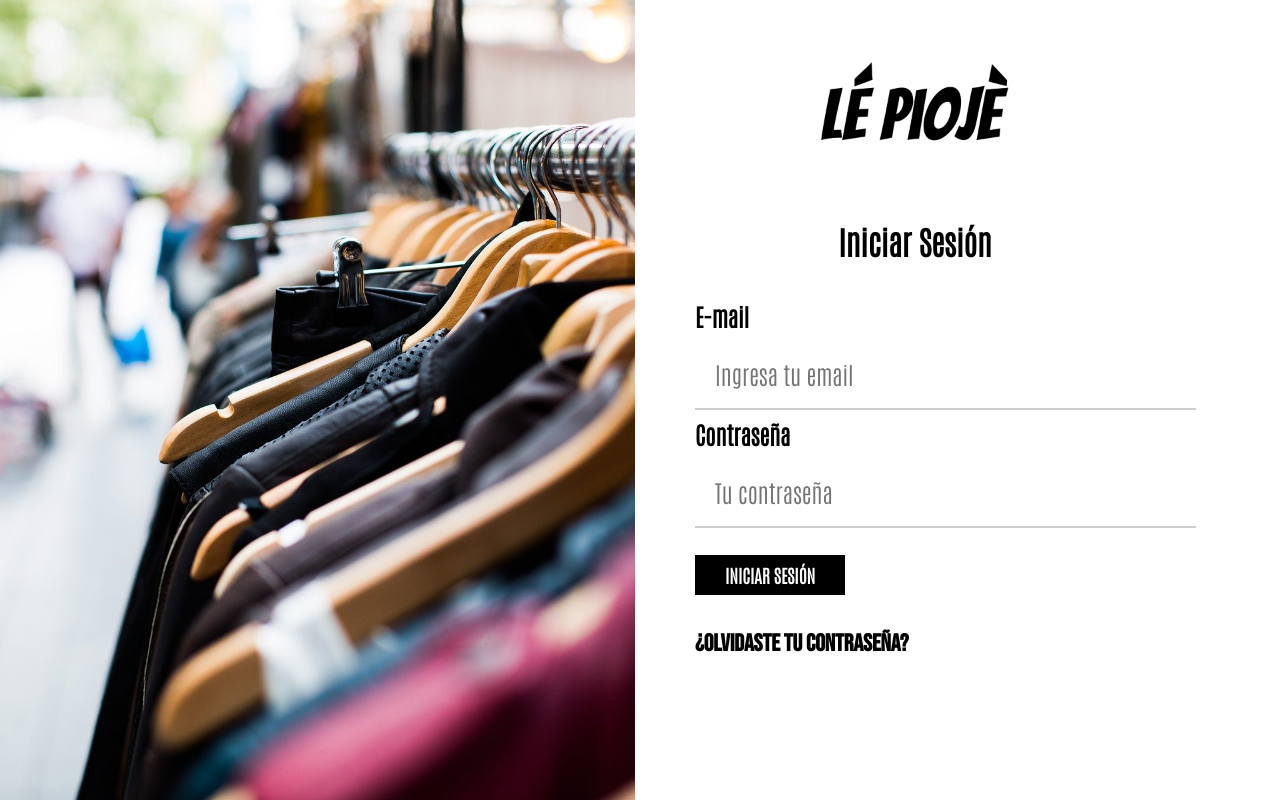
After one commit to dan13lJD/lePioje, a PHP site: page /login.html in a window 1280 px wide. The commit adds this page. Run offline with PHP 8.4, Linux system fonts and the light colour scheme.

Commit message:
Login añadido
Añadí el login

```diff
--- a/Css/estilos.css
+++ b/Css/estilos.css
@@ -1,310 +1,451 @@
-:root{
-    --blanco:#ffff;
+:root {
+    --blanco: #ffff;
     --fuentePirncipal: 'Antonio', sans-serif;
     --fuenteSecundaria: 'Bebas Neue', cursive;
+    --gris: #e1e1e1;
 }
-body{
 
+html {
+    box-sizing: border-box;
+    font-size: 62.5%;
+}
+
+body {
     font-family: var(--fuenteParrafos);
     font-size: 1.6rem;
     line-height: 2;
+}
 
+
+/*Utilidades*/
+
+.centrar {
+    text-align: center;
 }
+
+.separador {
+    padding-top: 2rem;
+}
+
+
 /*GLOBALES*/
-.contenedor{
+
+.contenedor {
     max-width: 120rem;
-    width: 90%; /*Para que el texto no se vaya para todas las orillas*/
-    margin: 0 auto;/*PARA CENTRAR*/
+    width: 90%;
+    /*Para que el texto no se vaya para todas las orillas*/
+    margin: 0 auto;
+    /*PARA CENTRAR*/
+}
 
-}
-a{
+a {
     text-decoration: none;
 }
-h1, h2,h3,h4{
+
+h1,
+h2,
+h3,
+h4 {
     font-family: var(--fuentePirncipal);
     line-height: 1.2;
+}
 
-}
-h1{
+h1 {
     font-size: 4.8rem;
 }
-h2{
+
+h2 {
     font-size: 4rem;
 }
-h3{
+
+h3 {
     font-size: 3.2rem;
 }
-h4{
+
+h4 {
     font-size: 2.8rem;
 }
-img{
+
+img {
     max-width: 100%;
+}
 
+.no-margin {
+    margin: 0;
 }
-.no-margin{
-    margin:0;
-}
-.no-padding{
+
+.no-padding {
     padding: 0;
 }
-.centrar-texto{
+
+.centrar-texto {
     text-align: center;
 }
-.header{
+
+.header {
     background-image: url(/Imagenes/baner.jpg);
-    height: 35rem;/*Esto es para mostrar la imagen completa*/
-    background-size: cover;/*Para que ocupe todo el espacio*/
+    height: 35rem;
+    /*Esto es para mostrar la imagen completa*/
+    background-size: cover;
+    /*Para que ocupe todo el espacio*/
     background-repeat: no-repeat;
-    background-position: center center;/*Esto es para cuando hagamos pequeña la ventana se centre la img*/
+    background-position: center center;
+    /*Esto es para cuando hagamos pequeña la ventana se centre la img*/
     background-color: rgba(73, 7, 7, 0.6);
+}
 
-
-}
-.header__texto{
+.header__texto {
     position: relative;
     top: -5rem;
     text-align: center;
-    color:var(--blanco);
+    color: var(--blanco);
     text-transform: uppercase;
     margin-top: 9rem;
     font-family: var(--fuentePirncipal);
     font-size: 2.2rem;
+}
 
-
-}
-.header__texto__h2{
-    font-size: 1rem;
-}
-.header__texto__p{
+.header__texto__h2 {
     font-size: 1rem;
 }
 
-@media (min-width: 768px){
-     .header__texto{
+.header__texto__p {
+    font-size: 1rem;
+}
+
+@media (min-width: 768px) {
+    .header__texto {
         margin-top: 15rem;
         color: var(--blanco);
     }
-     .header__texto__h2{
+    .header__texto__h2 {
         font-size: 4rem;
     }
-     .header__texto__p{
+    .header__texto__p {
         font-size: 3rem;
     }
 }
-@media (min-width: 768px){
-    .barra{
+
+@media (min-width: 768px) {
+    .barra {
         display: flex;
-        justify-content: space-between;/*Alinear horizontal*/
-        align-items: center;/*Alinear en vertical*/
+        justify-content: space-between;
+        /*Alinear horizontal*/
+        align-items: center;
+        /*Alinear en vertical*/
+    }
 }
 
+.logo {
+    color: var(--blanco);
 }
-.logo{
-    color:var(--blanco);
-}
-.logo__nombre{
+
+.logo__nombre {
     font-weight: 400;
 }
-.logo__bold{
+
+.logo__bold {
     font-weight: 700;
 }
-@media (min-width: 768px){
-    .navegacion{
+
+@media (min-width: 768px) {
+    .navegacion {
         display: flex;
         gap: 2rem;
     }
+}
 
-}
-.navegacion__enlace{
-    display: block;/*Para que los enlaces esten abajo de otro*/
+.navegacion__enlace {
+    display: block;
+    /*Para que los enlaces esten abajo de otro*/
     text-align: center;
     font-size: 1.8rem;
-    color:var(--blanco);
+    color: var(--blanco);
     font-family: var(--fuenteSecundaria);
     text-transform: uppercase;
     margin-top: 2.5rem;
 }
-.navegacion__enlace:hover{
-    color:yellow;
+
+.navegacion__enlace:hover {
+    color: yellow;
 }
-.logo_imagen{
+
+.logo_imagen {
     margin-top: 1.3rem;
     width: 15rem;
 }
-@media (min-width: 768px){
-     .contenido-principal{
-         display:grid;
+
+@media (min-width: 768px) {
+    .contenido-principal {
+        display: grid;
         grid-template-columns: 2fr 1fr;
         column-gap: 2rem;
     }
 }
-.entrada{
+
+.entrada {
     border-bottom: 1px solid var(--gris);
     margin-bottom: 2rem;
 }
-.entrada:last-of-type{/*Esto es para que no aplique el borde inferior al ultimo elemento del blog*/
-    border:none;
+
+.entrada:last-of-type {
+    /*Esto es para que no aplique el borde inferior al ultimo elemento del blog*/
+    border: none;
     margin-bottom: 0;
 }
-.boton{
-    display: block;/*Elegimos este display para que en los dispostivios pequeños tome todo el espacio*/
+
+.boton {
+    display: block;
+    /*Elegimos este display para que en los dispostivios pequeños tome todo el espacio*/
     font-family: var(--fuentePirncipal);
-    color:white;
+    color: white;
     text-align: center;
-    padding: 1rem 3rem;/*grosor del boton*/
-    font-size: 1.8rem;/*Tamaño de letra*/
+    padding: 1rem 3rem;
+    /*grosor del boton*/
+    font-size: 1.8rem;
+    /*Tamaño de letra*/
     text-transform: uppercase;
-    font-weight: 700;/*Esto es para hacer negritas las letras*/
+    font-weight: 700;
+    /*Esto es para hacer negritas las letras*/
     margin-bottom: 2rem;
     border: none;
     background-color: black;
 }
-.boton:hover{
+
+.boton:hover {
+    cursor: pointer;
     background-color: yellow;
-    color:black;
+    color: black;
 }
-@media (min-width: 768px){/*Esto es para que los botones sean chicos en pantalla grande*/
-    .boton{
+
+@media (min-width: 768px) {
+    /*Esto es para que los botones sean chicos en pantalla grande*/
+    .boton {
         display: inline-block;
     }
 }
-.boton:hover{
-    cursor: pointer;/*Para hacer que cuando estemos en el boton aparezca la manita*/
+
+.boton:hover {
+    cursor: pointer;
+    /*Para hacer que cuando estemos en el boton aparezca la manita*/
 }
-.boton--primario{
+
+.boton--primario {
     background-color: var(--negro);
+}
 
-}
-.boton--secundario{
+.boton--secundario {
     background-color: var(--primario);
 }
-.cursos{
-    list-style: none;/*Para quitar villetas de la lista*/
+
+.cursos {
+    list-style: none;
+    /*Para quitar villetas de la lista*/
 }
-.widget-curso{
-    border-bottom: 1px solid var(--gris);/*Para la barrita de abajo que separa*/
+
+.widget-curso {
+    border-bottom: 1px solid var(--gris);
+    /*Para la barrita de abajo que separa*/
     margin-bottom: 2rem;
 }
-.widget-curso:last-of-type{/*Esto es para que no le agrege la barra al final de un elemento*/
+
+.widget-curso:last-of-type {
+    /*Esto es para que no le agrege la barra al final de un elemento*/
     border: none;
     margin-bottom: 0;
 }
-.widget-curso__label{
+
+.widget-curso__label {
     font-family: var(--fuenteHeading);
     font-weight: bold;
+}
 
+.widget-curso__info {
+    font-weight: 400;
 }
-.widget-curso__info{
-    font-weight: 400;
 
-}
 .widget-curso__info,
-.widget-curso__label{
+.widget-curso__label {
     font-size: 2rem;
 }
-.footer{
+
+.footer {
     background-color: var(--negro);
     padding-top: 4rem 0;
     margin-top: 4rem;
 }
+
+
 /*SOBRE NOSOTROS*/
-@media (min-width:768px){
-    .sobre-nosotros{
+
+@media (min-width:768px) {
+    .sobre-nosotros {
         display: grid;
         grid-template-columns: 2fr 1fr;
         gap: 2rem;
     }
+}
 
-}
-.curso{
+.curso {
     padding: 3rem 0;
     border-bottom: 1px solid var(--gris);
 }
-@media (min-width: 768px){
-    .curso{
+
+@media (min-width: 768px) {
+    .curso {
         display: grid;
         grid-template-columns: 1fr 2fr;
         gap: 2rem;
     }
+}
 
-}
-.curso:last-of-type{
+.curso:last-of-type {
     border-bottom: none;
 }
-.curso__label{
+
+.curso__label {
     font-family: var(--fuenteHeading);
     font-weight: bold;
+}
 
+.curso__info {
+    font-weight: 400;
 }
-.curso__info{
-    font-weight: 400;
 
-}
 .curso__info,
-.curso__label{
+.curso__label {
     font-size: 2rem;
 }
+
+
 /*CONTACTO*/
-.contacto-bg{
+
+.contacto-bg {
     background-image: url(../img/contacto.jpg);
-    height: 40rem/*PARA HACER MAS GRANDE LA IMAGEN*/;
+    height: 40rem/*PARA HACER MAS GRANDE LA IMAGEN*/
+    ;
     background-size: cover;
 }
-.formulario{
+
+.formulario {
     background-color: var(--blanco);
-    margin: -5rem auto 0 auto;/*Esto es para que el margen se eleve para arriba*/
+    margin: -5rem auto 0 auto;
+    /*Esto es para que el margen se eleve para arriba*/
     width: 95%;
-    padding: 5rem;/*Esto hace que todo se centre y no quede por los bordes*/
+    padding: 5rem;
+    /*Esto hace que todo se centre y no quede por los bordes*/
 }
-.campo{
+
+.campo {
     display: flex;
     margin-bottom: 2rem;
-    gap:2rem;
+    gap: 2rem;
+}
 
+.campo__label {
+    flex: 0 0 9rem;
+    text-align: right;
+    /*´Para que el texto sevaya a la derecha*/
+}
 
+.campo__field {
+    flex: 1;
+    border: 1px solid var(--gris);
+    /*Esto es para que le de formato al borde de los campos*/
 }
-.campo__label{
-    flex: 0 0 9rem;
-    text-align: right;/*´Para que el texto sevaya a la derecha*/
 
-
-}
-.campo__field{
-    flex:1;
-    border: 1px solid  var(--gris);/*Esto es para que le de formato al borde de los campos*/
-}
-.campo__field--textarea{
+.campo__field--textarea {
     height: 20rem;
     /*Para hacer grande el textarea*/
 }
-.principal{
+
+.principal {
     display: block;
 }
-@media (min-width: 768px){
-    .principal{
+
+@media (min-width: 768px) {
+    .principal {
         display: grid;
         grid-template-columns: 1fr 1fr 1fr;
         text-align: center;
         gap: 2rem;
     }
 }
-.principal-mujer{
+
+.principal-mujer {
     background-image: url(/Imagenes/img1.jpg);
-    height: 20rem;/*Esto es para mostrar la imagen completa*/
-    background-size: cover;/*Para que ocupe todo el espacio*/
+    height: 20rem;
+    /*Esto es para mostrar la imagen completa*/
+    background-size: cover;
+    /*Para que ocupe todo el espacio*/
     background-repeat: no-repeat;
-    background-position: center center;/*Esto es para cuando hagamos pequeña la ventana se centre la img*/
+    background-position: center center;
+    /*Esto es para cuando hagamos pequeña la ventana se centre la img*/
     background-color: rgba(73, 7, 7, 0.6);
 }
-.ImagenNino{
+
+.ImagenNino {
     height: 32rem;
 }
-.footer{
+
+.footer {
     background-color: black;
     padding: 0.5rem;
 }
-.footer-texto{
-    color:white;
+
+.footer-texto {
+    color: white;
     text-align: center;
     font-family: var(--fuenteSecundaria);
 }
+
+
+/*Sección del login*/
+
+.contenedor-login {
+    background-color: white;
+    display: grid;
+    gap: 1rem;
+    grid-template-columns: repeat(2, 1fr);
+}
+
+.login {
+    width: 85%;
+    font-weight: 700;
+    font-size: x-large;
+    font-family: var(--fuentePirncipal);
+    display: block;
+    padding-top: 3rem;
+}
+
+.logo {
+    height: 10rem;
+    margin: auto;
+    padding: 3rem 0 3rem 0;
+    display: block;
+}
+
+.imagen {
+    height: 80rem;
+    background-image: url(../Imagenes/hangers.jpg);
+    background-size: cover;
+    background-position: center center;
+}
+
+.formulario input:not([type="submit"]) {
+    padding: 2rem;
+    display: block;
+    border: none;
+    border-bottom: 2px solid #ccc;
+    width: 90%;
+}
+
+.contraseña-olvidada {
+    font-family: var(--fuenteSecundaria);
+    color: black;
+}
+
+.contraseña-olvidada:hover {
+    cursor: pointer;
+    color: blue;
+}
--- /dev/null
+++ b/login.html
@@ -0,0 +1,59 @@
+<!DOCTYPE html>
+<html lang="en">
+
+<head>
+    <meta charset="UTF-8">
+    <meta http-equiv="X-UA-Compatible" content="IE=edge">
+    <meta name="viewport" content="width=device-width, initial-scale=1.0">
+    <link rel="stylesheet" href="Css/Normalice.css">
+    <link rel="preconnect" href="https://fonts.gstatic.com">
+    <link href="https://fonts.googleapis.com/css2?family=Antonio:wght@200&display=swap" rel="stylesheet">
+    <link rel="preconnect" href="https://fonts.gstatic.com">
+    <link rel="preconnect" href="https://fonts.gstatic.com">
+    <link href="https://fonts.googleapis.com/css2?family=Anton&display=swap" rel="stylesheet">
+    <link href="https://fonts.googleapis.com/css2?family=Bebas+Neue&display=swap" rel="stylesheet">
+    <link rel="stylesheet" href="Css/estilos.css">
+    <title>Login de prueba</title>
+</head>
+
+<body>
+    <div class="contenedor-login">
+
+        <div class="imagen">
+        </div>
+
+        <div class="login">
+
+            <header class="centrar-img">
+                <img class="logo" src="Imagenes/logoNegro.png" alt="logo">
+            </header>
+
+            <h3 class="centrar">Iniciar Sesión</h3>
+
+            <form action="" class="formulario">
+
+                <label for="email">E-mail</label>
+                <input type="email" placeholder="Ingresa tu email" id="email">
+
+                <label for="contraseña">Contraseña</label>
+                <input type="password" placeholder="Tu contraseña" id="contraseña">
+
+                <div class="separador">
+                    <input class="boton" type="submit" value="Iniciar Sesión">
+                </div>
+
+
+                <a class="contraseña-olvidada" href="#">¿Olvidaste tu contraseña?</a>
+
+
+
+            </form>
+        </div>
+
+
+
+    </div>
+
+</body>
+
+</html>
```
Also changed, not shown: Imagenes/hangers.jpg (added), Imagenes/logoNegro.png (added). Lines whose indentation alone changed are shown as unchanged.
